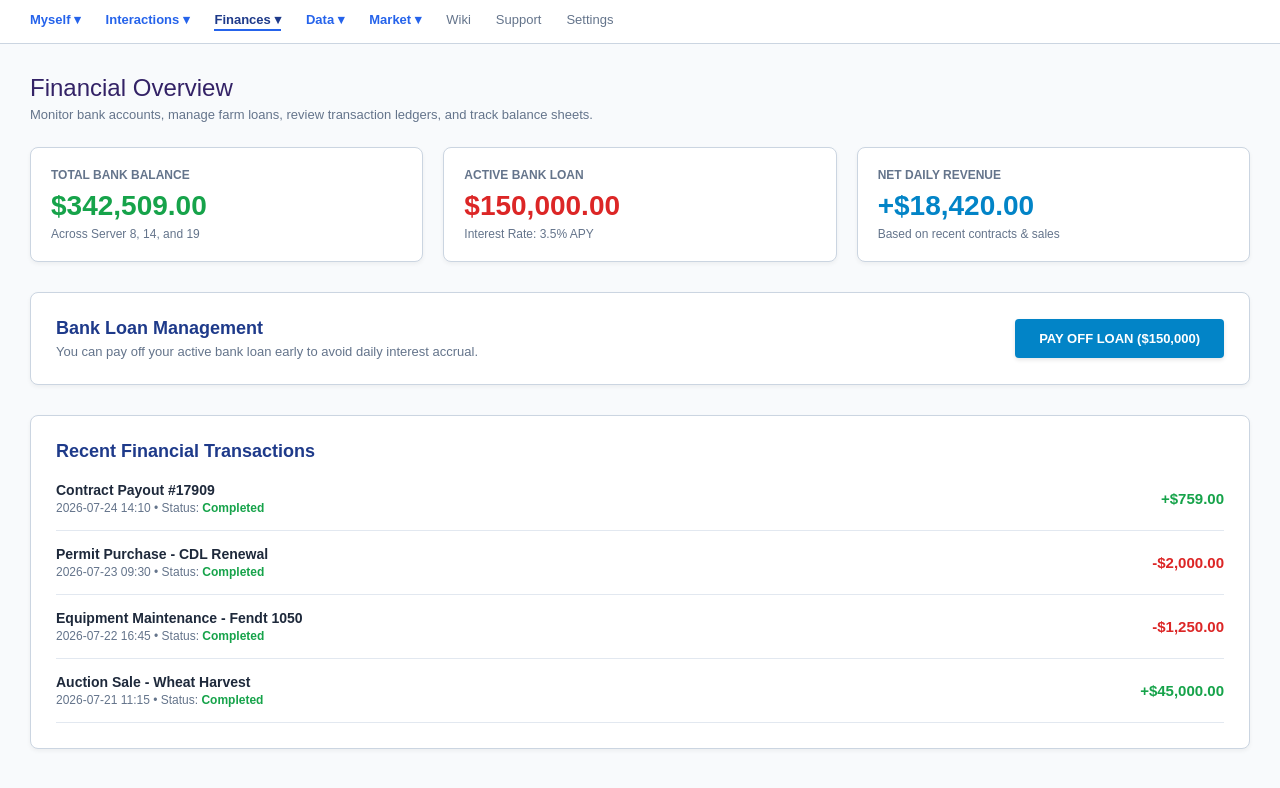
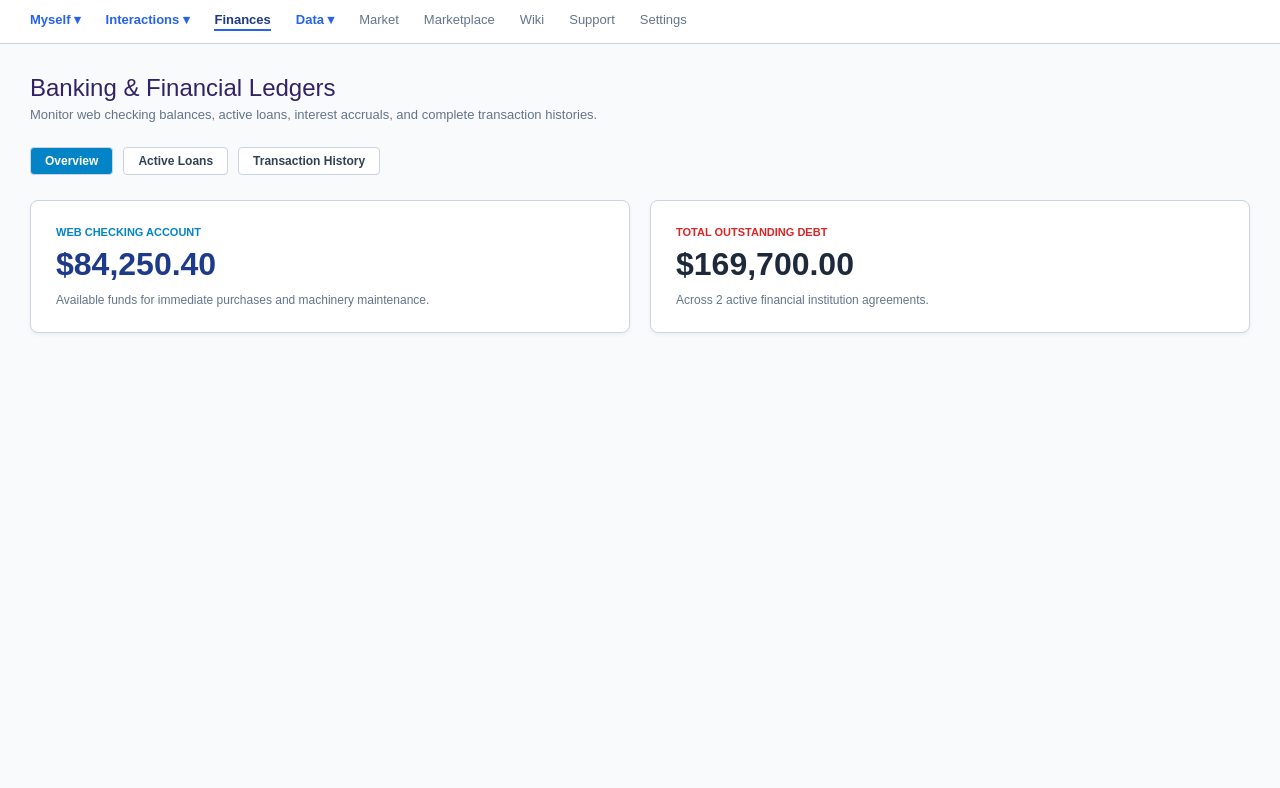
Before and after one commit to Daisyfarm/ctfg-portal, a Next.js app: page /finances/accounting in a window 1280 px wide. Shown: the top 788 px of the page. Built offline with nearby package versions, Linux system fonts and the light colour scheme.

Commit message:
Update page.tsx

```diff
--- a/app/finances/accounting/page.tsx
+++ b/app/finances/accounting/page.tsx
@@ -1,16 +1,39 @@
-
 "use client";
 import React, { useState } from 'react';
 
 export default function FinancesPage() {
-  const [loanPaid, setLoanPaid] = useState(false);
+  const [activeTab, setActiveTab] = useState('Overview');
+  const [loanAmount, setLoanAmount] = useState('');
+  const [loanSuccess, setLoanSuccess] = useState(false);
+
+  const [loans, setLoans] = useState([
+    { id: 1, lender: 'Daisy Hill National Bank', principal: '$150,000', remaining: '$124,500', rate: '3.5% APY', payment: '$1,250/mo' },
+    { id: 2, lender: 'AgriCorp Equipment Financing', principal: '$85,000', remaining: '$45,200', rate: '4.2% APY', payment: '$980/mo' }
+  ]);
 
   const transactions = [
-    { id: '1', date: '2026-07-24 14:10', description: 'Contract Payout #17909', type: 'Credit', amount: '+$759.00', status: 'Completed' },
-    { id: '2', date: '2026-07-23 09:30', description: 'Permit Purchase - CDL Renewal', type: 'Debit', amount: '-$2,000.00', status: 'Completed' },
-    { id: '3', date: '2026-07-22 16:45', description: 'Equipment Maintenance - Fendt 1050', type: 'Debit', amount: '-$1,250.00', status: 'Completed' },
-    { id: '4', date: '2026-07-21 11:15', description: 'Auction Sale - Wheat Harvest', type: 'Credit', amount: '+$45,000.00', status: 'Completed' }
+    { id: 1, date: '2026-06-24 14:10', type: 'Contract Payout', amount: '+$4,850.00', source: 'NPC Contract #402' },
+    { id: 2, date: '2026-06-24 00:00', type: 'Daily Loan Interest', amount: '-$145.20', source: 'Daisy Hill Bank' },
+    { id: 3, date: '2026-06-23 18:30', type: 'Market Sale', amount: '+$18,400.00', source: 'Grain Elevator (Wheat)' },
+    { id: 4, date: '2026-06-22 12:00', type: 'Permit Purchase', amount: '-$2,500.00', source: 'CDL License' }
   ];
+
+  const handleTakeLoan = (e: React.FormEvent) => {
+    e.preventDefault();
+    if (!loanAmount) return;
+    const newLoan = {
+      id: loans.length + 1,
+      lender: 'Daisy Hill National Bank',
+      principal: `$${Number(loanAmount).toLocaleString()}`,
+      remaining: `$${Number(loanAmount).toLocaleString()}`,
+      rate: '3.8% APY',
+      payment: `$${Math.round(Number(loanAmount) * 0.01)}/mo`
+    };
+    setLoans([...loans, newLoan]);
+    setLoanAmount('');
+    setLoanSuccess(true);
+    setTimeout(() => setLoanSuccess(false), 3000);
+  };
 
   return (
     <div style={{ background: '#f8fafc', minHeight: '100vh', color: '#000', fontFamily: 'Arial, sans-serif' }}>
@@ -19,9 +42,10 @@ export default function FinancesPage() {
         <div style={{ display: 'flex', gap: '25px', maxWidth: '1400px', margin: '0 auto', fontSize: '13px', fontWeight: 'bold', color: '#2563eb', flexWrap: 'wrap' }}>
           <span style={{ cursor: 'pointer' }}>Myself ▾</span>
           <span style={{ cursor: 'pointer' }}>Interactions ▾</span>
-          <span style={{ cursor: 'pointer', color: '#1e3a8a', borderBottom: '2px solid #2563eb', paddingBottom: '2px' }}>Finances ▾</span>
+          <span style={{ color: '#1e3a8a', borderBottom: '2px solid #2563eb', paddingBottom: '2px', cursor: 'pointer' }}>Finances</span>
           <span style={{ cursor: 'pointer' }}>Data ▾</span>
-          <span style={{ cursor: 'pointer' }}>Market ▾</span>
+          <span style={{ color: '#64748b', fontWeight: 'normal', cursor: 'pointer' }}>Market</span>
+          <span style={{ color: '#64748b', fontWeight: 'normal', cursor: 'pointer' }}>Marketplace</span>
           <span style={{ color: '#64748b', fontWeight: 'normal', cursor: 'pointer' }}>Wiki</span>
           <span style={{ color: '#64748b', fontWeight: 'normal', cursor: 'pointer' }}>Support</span>
           <span style={{ color: '#64748b', fontWeight: 'normal', cursor: 'pointer' }}>Settings</span>
@@ -30,71 +54,128 @@ export default function FinancesPage() {
 
       <div style={{ maxWidth: '1400px', margin: '30px auto', padding: '0 30px' }}>
 
-        {/* Page Title */}
+        {/* Page Header */}
         <div style={{ marginBottom: '25px' }}>
           <h1 style={{ fontSize: '24px', fontWeight: 'normal', color: '#332266', margin: '0 0 5px 0' }}>
-            Financial Overview
+            Banking & Financial Ledgers
           </h1>
           <p style={{ fontSize: '13px', color: '#64748b', margin: '0' }}>
-            Monitor bank accounts, manage farm loans, review transaction ledgers, and track balance sheets.
+            Monitor web checking balances, active loans, interest accruals, and complete transaction histories.
           </p>
         </div>
 
-        {/* Summary Cards */}
-        <div style={{ display: 'grid', gridTemplateColumns: 'repeat(auto-fit, minmax(280px, 1fr))', gap: '20px', marginBottom: '30px' }}>
-
-          <div style={{ background: '#fff', border: '1px solid #cbd5e1', borderRadius: '8px', padding: '20px', boxShadow: '0 2px 4px rgba(0,0,0,0.05)' }}>
-            <div style={{ fontSize: '12px', fontWeight: 'bold', color: '#64748b', textTransform: 'uppercase', marginBottom: '8px' }}>Total Bank Balance</div>
-            <div style={{ fontSize: '28px', fontWeight: 'bold', color: '#16a34a' }}>$342,509.00</div>
-            <div style={{ fontSize: '12px', color: '#64748b', marginTop: '5px' }}>Across Server 8, 14, and 19</div>
-          </div>
-
-          <div style={{ background: '#fff', border: '1px solid #cbd5e1', borderRadius: '8px', padding: '20px', boxShadow: '0 2px 4px rgba(0,0,0,0.05)' }}>
-            <div style={{ fontSize: '12px', fontWeight: 'bold', color: '#64748b', textTransform: 'uppercase', marginBottom: '8px' }}>Active Bank Loan</div>
-            <div style={{ fontSize: '28px', fontWeight: 'bold', color: '#dc2626' }}>{loanPaid ? '$0.00' : '$150,000.00'}</div>
-            <div style={{ fontSize: '12px', color: '#64748b', marginTop: '5px' }}>Interest Rate: 3.5% APY</div>
-          </div>
-
-          <div style={{ background: '#fff', border: '1px solid #cbd5e1', borderRadius: '8px', padding: '20px', boxShadow: '0 2px 4px rgba(0,0,0,0.05)' }}>
-            <div style={{ fontSize: '12px', fontWeight: 'bold', color: '#64748b', textTransform: 'uppercase', marginBottom: '8px' }}>Net Daily Revenue</div>
-            <div style={{ fontSize: '28px', fontWeight: 'bold', color: '#0284c7' }}>+$18,420.00</div>
-            <div style={{ fontSize: '12px', color: '#64748b', marginTop: '5px' }}>Based on recent contracts & sales</div>
-          </div>
-
+        {/* Sub Navigation Tabs */}
+        <div style={{ display: 'flex', gap: '10px', marginBottom: '25px' }}>
+          {['Overview', 'Active Loans', 'Transaction History'].map((tab) => (
+            <button
+              key={tab}
+              onClick={() => setActiveTab(tab)}
+              style={{
+                background: activeTab === tab ? '#0284c7' : '#fff',
+                color: activeTab === tab ? '#fff' : '#334155',
+                border: '1px solid #cbd5e1',
+                padding: '6px 14px',
+                fontWeight: 'bold',
+                borderRadius: '4px',
+                cursor: 'pointer',
+                fontSize: '12px'
+              }}
+            >
+              {tab}
+            </button>
+          ))}
         </div>
 
-        {/* Loan Management Section */}
-        <div style={{ background: '#fff', border: '1px solid #cbd5e1', borderRadius: '8px', padding: '25px', marginBottom: '30px', boxShadow: '0 2px 4px rgba(0,0,0,0.05)', display: 'flex', justifyContent: 'space-between', alignItems: 'center', flexWrap: 'wrap', gap: '20px' }}>
-          <div>
-            <h3 style={{ fontSize: '18px', fontWeight: 'bold', color: '#1e3a8a', margin: '0 0 5px 0' }}>Bank Loan Management</h3>
-            <p style={{ fontSize: '13px', color: '#64748b', margin: '0' }}>You can pay off your active bank loan early to avoid daily interest accrual.</p>
+        {loanSuccess && (
+          <div style={{ background: '#dcfce7', color: '#16a34a', padding: '15px', borderRadius: '6px', fontSize: '13px', fontWeight: 'bold', marginBottom: '20px' }}>
+            Loan successfully approved and transferred to your checking account!
           </div>
-          <button
-            onClick={() => setLoanPaid(true)}
-            style={{ background: loanPaid ? '#16a34a' : '#0284c7', color: '#fff', border: 'none', padding: '12px 24px', fontWeight: 'bold', borderRadius: '4px', cursor: 'pointer', fontSize: '13px', boxShadow: '0 2px 4px rgba(0,0,0,0.1)' }}
-          >
-            {loanPaid ? 'LOAN FULLY PAID' : 'PAY OFF LOAN ($150,000)'}
-          </button>
-        </div>
+        )}
 
-        {/* Transaction Ledger */}
-        <div style={{ background: '#fff', border: '1px solid #cbd5e1', borderRadius: '8px', padding: '25px', boxShadow: '0 2px 4px rgba(0,0,0,0.05)' }}>
-          <h3 style={{ fontSize: '18px', fontWeight: 'bold', color: '#1e3a8a', margin: '0 0 20px 0' }}>Recent Financial Transactions</h3>
+        {/* Tab Content: Overview */}
+        {activeTab === 'Overview' && (
+          <div style={{ display: 'grid', gridTemplateColumns: 'repeat(auto-fit, minmax(300px, 1fr))', gap: '20px' }}>
+            <div style={{ background: '#fff', border: '1px solid #cbd5e1', borderRadius: '8px', padding: '25px', boxShadow: '0 2px 4px rgba(0,0,0,0.05)' }}>
+              <div style={{ fontSize: '11px', fontWeight: 'bold', color: '#0284c7', textTransform: 'uppercase', marginBottom: '8px' }}>Web Checking Account</div>
+              <div style={{ fontSize: '32px', fontWeight: 'bold', color: '#1e3a8a', marginBottom: '10px' }}>$84,250.40</div>
+              <p style={{ fontSize: '12px', color: '#64748b', margin: '0' }}>Available funds for immediate purchases and machinery maintenance.</p>
+            </div>
+            <div style={{ background: '#fff', border: '1px solid #cbd5e1', borderRadius: '8px', padding: '25px', boxShadow: '0 2px 4px rgba(0,0,0,0.05)' }}>
+              <div style={{ fontSize: '11px', fontWeight: 'bold', color: '#dc2626', textTransform: 'uppercase', marginBottom: '8px' }}>Total Outstanding Debt</div>
+              <div style={{ fontSize: '32px', fontWeight: 'bold', color: '#1e293b', marginBottom: '10px' }}>$169,700.00</div>
+              <p style={{ fontSize: '12px', color: '#64748b', margin: '0' }}>Across {loans.length} active financial institution agreements.</p>
+            </div>
+          </div>
+        )}
 
-          <div style={{ display: 'flex', flexDirection: 'column', gap: '15px' }}>
-            {transactions.map((tx) => (
-              <div key={tx.id} style={{ display: 'flex', justifyContent: 'space-between', alignItems: 'center', paddingBottom: '15px', borderBottom: '1px solid #e2e8f0', flexWrap: 'wrap', gap: '10px' }}>
+        {/* Tab Content: Active Loans */}
+        {activeTab === 'Active Loans' && (
+          <div style={{ display: 'flex', flexDirection: 'column', gap: '25px' }}>
+            <div style={{ display: 'grid', gridTemplateColumns: 'repeat(auto-fit, minmax(320px, 1fr))', gap: '20px' }}>
+              {loans.map((loan) => (
+                <div key={loan.id} style={{ background: '#fff', border: '1px solid #cbd5e1', borderRadius: '8px', padding: '22px', boxShadow: '0 2px 4px rgba(0,0,0,0.05)' }}>
+                  <div style={{ fontSize: '11px', fontWeight: 'bold', color: '#0284c7', textTransform: 'uppercase', marginBottom: '6px' }}>{loan.lender}</div>
+                  <h3 style={{ fontSize: '20px', fontWeight: 'bold', color: '#1e3a8a', margin: '0 0 10px 0' }}>Remaining: {loan.remaining}</h3>
+                  <div style={{ fontSize: '12px', color: '#64748b', marginBottom: '4px' }}>Original Principal: <strong style={{ color: '#334155' }}>{loan.principal}</strong></div>
+                  <div style={{ fontSize: '12px', color: '#64748b', marginBottom: '4px' }}>Interest Rate: <strong style={{ color: '#334155' }}>{loan.rate}</strong></div>
+                  <div style={{ fontSize: '12px', color: '#64748b', marginBottom: '15px' }}>Monthly Payment: <strong style={{ color: '#334155' }}>{loan.payment}</strong></div>
+                  <button onClick={() => alert('Payment processed!')} style={{ background: '#0284c7', color: '#fff', border: 'none', padding: '8px 14px', fontWeight: 'bold', borderRadius: '4px', cursor: 'pointer', fontSize: '12px', width: '100%' }}>
+                    MAKE PAYMENT
+                  </button>
+                </div>
+              ))}
+            </div>
+
+            {/* Take Out a Loan Form */}
+            <div style={{ background: '#fff', border: '1px solid #cbd5e1', borderRadius: '8px', padding: '25px', maxWidth: '600px', boxShadow: '0 2px 4px rgba(0,0,0,0.05)' }}>
+              <h3 style={{ fontSize: '18px', fontWeight: 'bold', color: '#1e3a8a', margin: '0 0 15px 0' }}>Request New Bank Loan</h3>
+              <form onSubmit={handleTakeLoan} style={{ display: 'flex', flexDirection: 'column', gap: '15px' }}>
                 <div>
-                  <div style={{ fontSize: '14px', fontWeight: 'bold', color: '#1e293b', marginBottom: '3px' }}>{tx.description}</div>
-                  <div style={{ fontSize: '12px', color: '#64748b' }}>{tx.date} • Status: <span style={{ color: '#16a34a', fontWeight: 'bold' }}>{tx.status}</span></div>
+                  <label style={{ display: 'block', fontSize: '12px', fontWeight: 'bold', color: '#334155', marginBottom: '6px' }}>Loan Amount ($)</label>
+                  <input
+                    type="number"
+                    placeholder="e.g. 50000"
+                    value={loanAmount}
+                    onChange={(e) => setLoanAmount(e.target.value)}
+                    style={{ width: '100%', padding: '10px', background: '#fff', color: '#000', border: '1px solid #cbd5e1', borderRadius: '4px', fontSize: '13px', boxSizing: 'border-box' }}
+                    required
+                  />
                 </div>
-                <div style={{ fontSize: '15px', fontWeight: 'bold', color: tx.type === 'Credit' ? '#16a34a' : '#dc2626' }}>
-                  {tx.amount}
-                </div>
-              </div>
-            ))}
+                <button type="submit" style={{ background: '#0284c7', color: '#fff', border: 'none', padding: '10px 20px', fontWeight: 'bold', borderRadius: '4px', cursor: 'pointer', fontSize: '13px' }}>
+                  APPLY FOR LOAN
+                </button>
+              </form>
+            </div>
           </div>
-        </div>
+        )}
+
+        {/* Tab Content: Transaction History */}
+        {activeTab === 'Transaction History' && (
+          <div style={{ background: '#fff', border: '1px solid #cbd5e1', borderRadius: '8px', overflow: 'hidden', boxShadow: '0 2px 4px rgba(0,0,0,0.05)' }}>
+            <table style={{ width: '100%', borderCollapse: 'collapse', textAlign: 'left', fontSize: '13px' }}>
+              <thead>
+                <tr style={{ background: '#f1f5f9', borderBottom: '1px solid #cbd5e1', color: '#334155' }}>
+                  <th style={{ padding: '12px 15px' }}>Timestamp</th>
+                  <th style={{ padding: '12px 15px' }}>Type</th>
+                  <th style={{ padding: '12px 15px' }}>Source / Detail</th>
+                  <th style={{ padding: '12px 15px', textAlign: 'right' }}>Amount</th>
+                </tr>
+              </thead>
+              <tbody>
+                {transactions.map((tx) => (
+                  <tr key={tx.id} style={{ borderBottom: '1px solid #e2e8f0' }}>
+                    <td style={{ padding: '12px 15px', color: '#64748b' }}>{tx.date}</td>
+                    <td style={{ padding: '12px 15px', fontWeight: 'bold', color: '#1e293b' }}>{tx.type}</td>
+                    <td style={{ padding: '12px 15px', color: '#334155' }}>{tx.source}</td>
+                    <td style={{ padding: '12px 15px', textAlign: 'right', fontWeight: 'bold', color: tx.amount.startsWith('+') ? '#16a34a' : '#dc2626' }}>
+                      {tx.amount}
+                    </td>
+                  </tr>
+                ))}
+              </tbody>
+            </table>
+          </div>
+        )}
 
       </div>
     </div>
```
